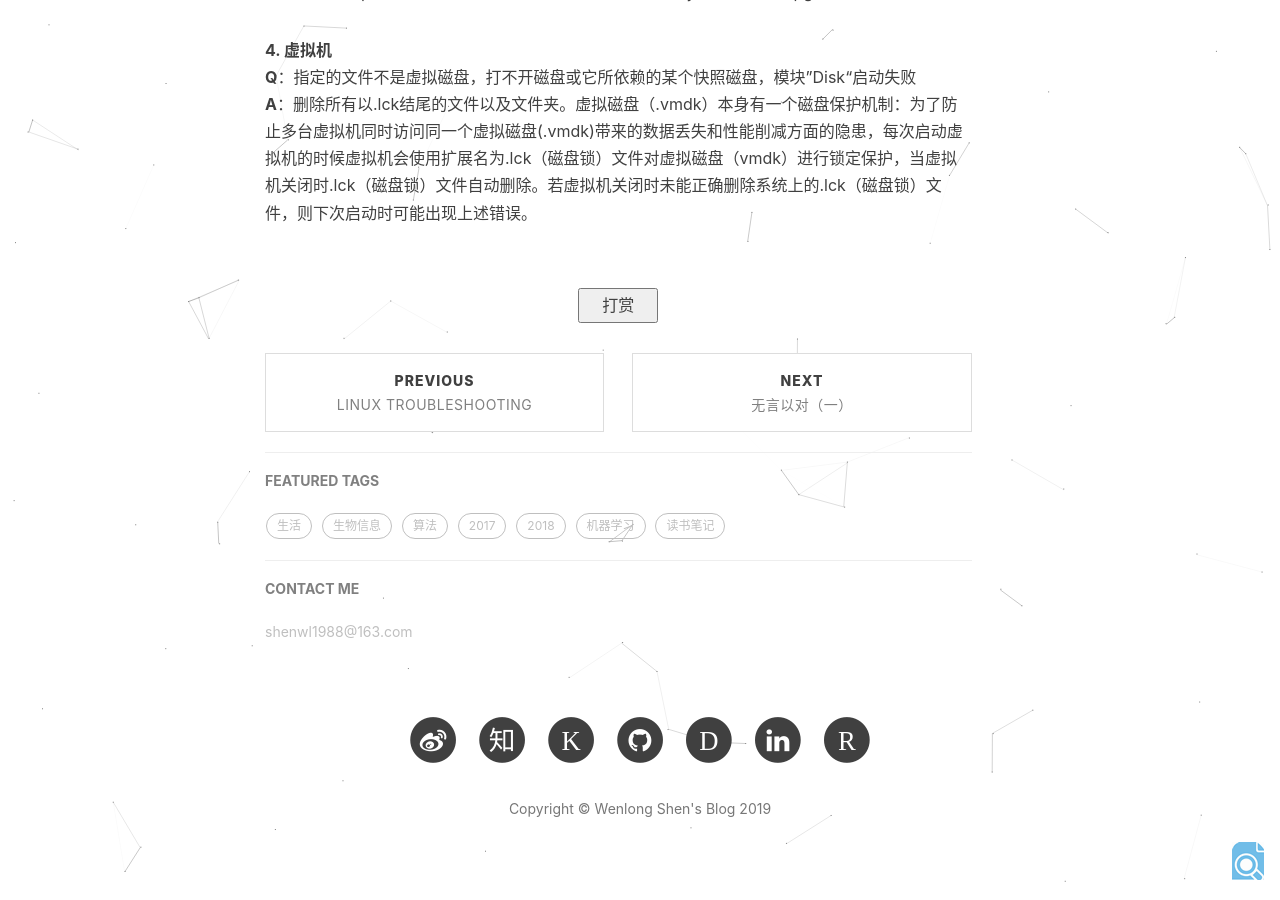
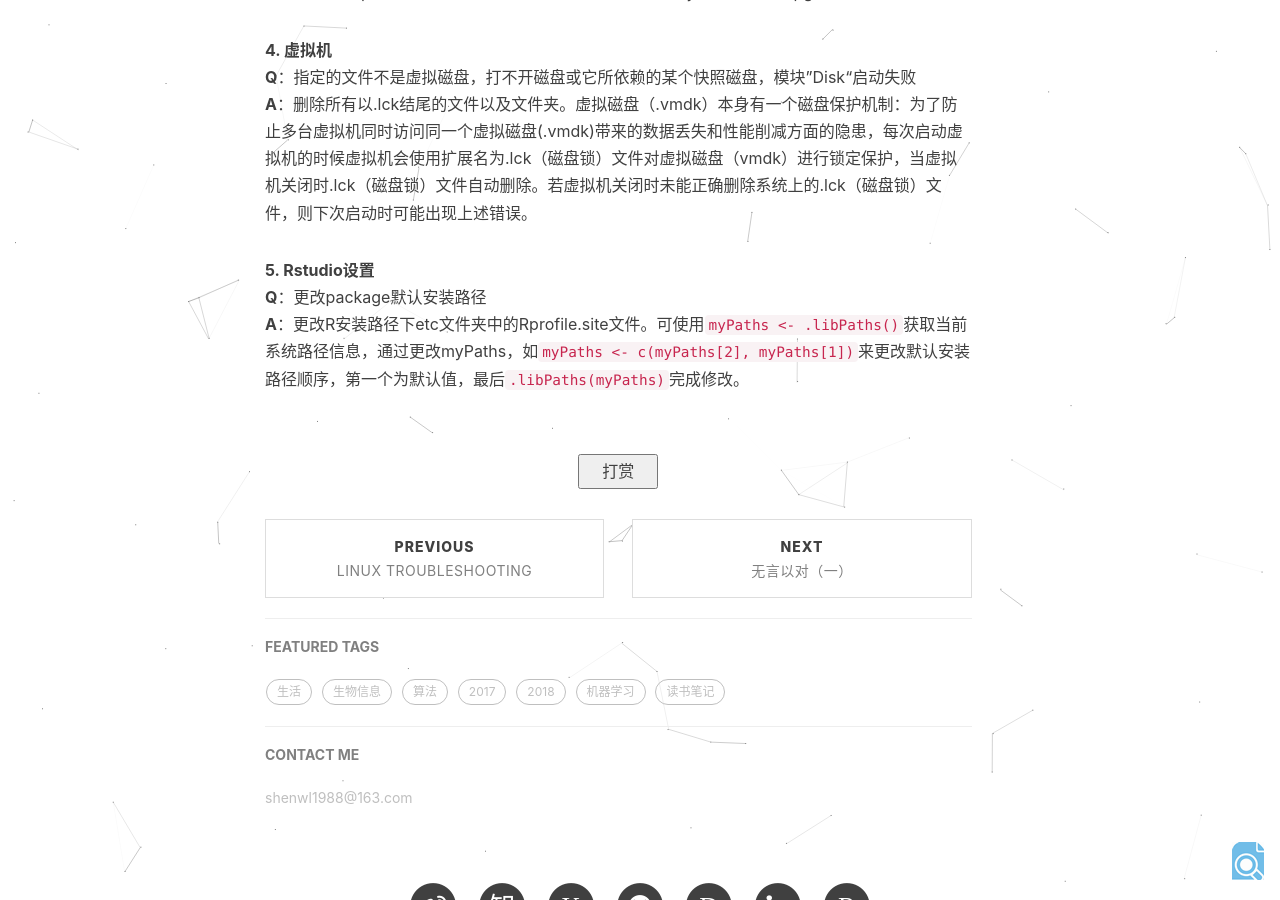
Before and after one commit to WenlongShen/WenlongShen.github.io, a Jekyll site: the page built from _posts/2010-01-01-Windows-Troubleshooting.markdown, in a window 1280 px wide and 900 px high, scrolled down 1091 px. Built offline with Jekyll 4.4.1, drawn with Linux system fonts in a browser that asks for light colours; comment, search, counter and statistics services are not loaded.

Commit message:
modified

```diff
--- a/_posts/2010-01-01-Windows-Troubleshooting.markdown
+++ b/_posts/2010-01-01-Windows-Troubleshooting.markdown
@@ -31,3 +31,7 @@ tags: 计算机
 **4. 虚拟机**
 **Q**：指定的文件不是虚拟磁盘，打不开磁盘或它所依赖的某个快照磁盘，模块”Disk“启动失败
 **A**：删除所有以.lck结尾的文件以及文件夹。虚拟磁盘（.vmdk）本身有一个磁盘保护机制：为了防止多台虚拟机同时访问同一个虚拟磁盘(.vmdk)带来的数据丢失和性能削减方面的隐患，每次启动虚拟机的时候虚拟机会使用扩展名为.lck（磁盘锁）文件对虚拟磁盘（vmdk）进行锁定保护，当虚拟机关闭时.lck（磁盘锁）文件自动删除。若虚拟机关闭时未能正确删除系统上的.lck（磁盘锁）文件，则下次启动时可能出现上述错误。
+
+**5. Rstudio设置**
+**Q**：更改package默认安装路径
+**A**：更改R安装路径下etc文件夹中的Rprofile.site文件。可使用`myPaths <- .libPaths()`获取当前系统路径信息，通过更改myPaths，如`myPaths <- c(myPaths[2], myPaths[1])`来更改默认安装路径顺序，第一个为默认值，最后`.libPaths(myPaths)`完成修改。
--- a/urls.txt
+++ b/urls.txt
@@ -65,3 +65,4 @@ https://wenlongshen.github.io/2018/10/24/Shenzhen/
 https://wenlongshen.github.io/2018/11/15/Feature-Importance/
 https://wenlongshen.github.io/2018/11/26/Dad-Birthday/
 https://wenlongshen.github.io/2018/12/21/Walks-Titanic/
+https://wenlongshen.github.io/2019/01/16/Docker-Tensorflow-Cuda/
```
